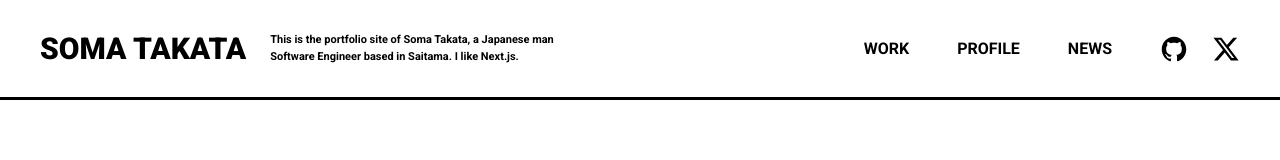
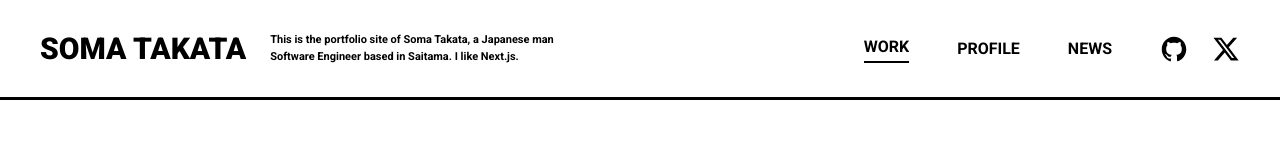
Before and after one commit to SomaTakata/shibayoko, a Next.js app: page /works in a window 1280 px wide. Shown: the top 160 px of the page. Built offline with nearby package versions, Linux system fonts and the light colour scheme.

Commit message:
Headerの編集

```diff
--- a/src/feature/layout/Header.tsx
+++ b/src/feature/layout/Header.tsx
@@ -1,6 +1,7 @@
 import Link from "next/link";
 import { FaXTwitter } from "react-icons/fa6";
 import { IoLogoGithub } from "react-icons/io";
+import { usePathname } from "next/navigation";
 
 // Propsの型定義
 type HeaderProps = {
@@ -8,6 +9,8 @@ type HeaderProps = {
 };
 
 const Header = ({ menuOpen }: HeaderProps) => {
+  const pathname = usePathname();
+  const isActive = (path: string) => pathname === path;
   return (
     <header
       className={`fixed inset-x-0 top-0 z-50 flex items-center border-b-2 border-black bg-white px-10 py-5 lg:border-b-[3px] lg:py-7 transition-all duration-500 ${
@@ -42,7 +45,9 @@ const Header = ({ menuOpen }: HeaderProps) => {
         <nav className="flex flex-col w-full duration-500 ease-in-out transition-all delay-300 items-center justify-center mt-10 text-lg font-bold">
           <Link
             href="/works"
-            className="border-y-2 border-black w-full py-3 px-2 flex justify-between items-center transition-all delay-500 hover:bg-gray-100"
+            className={`border-t-2 border-black w-full py-3 px-2 flex justify-between items-center transition-all delay-500 hover:bg-gray-100 ${
+              isActive("/works") ? "bg-gray-200" : ""
+            }`}
             aria-label="Works"
           >
             <span>作品一覧</span>
@@ -50,7 +55,9 @@ const Header = ({ menuOpen }: HeaderProps) => {
           </Link>
           <Link
             href="/profile"
-            className="border-b-2 border-black w-full py-3 px-2 flex justify-between items-center transition-all delay-700 hover:bg-gray-100"
+            className={`border-y-2 border-black w-full py-3 px-2 flex justify-between items-center transition-all delay-500 hover:bg-gray-100 ${
+              isActive("/profile") ? "bg-gray-200" : ""
+            }`}
             aria-label="Profile"
           >
             <span>プロフィール</span>
@@ -58,7 +65,9 @@ const Header = ({ menuOpen }: HeaderProps) => {
           </Link>
           <Link
             href="/news"
-            className="border-b-2 border-black w-full py-3 px-2 flex justify-between items-center transition-all delay-900 hover:bg-gray-100"
+            className={`border-b-2 border-black w-full py-3 px-2 flex justify-between items-center transition-all delay-500 hover:bg-gray-100 ${
+              isActive("/news") ? "bg-gray-200" : ""
+            }`}
             aria-label="News"
           >
             <span>お知らせ</span>
@@ -85,21 +94,27 @@ const Header = ({ menuOpen }: HeaderProps) => {
           <nav className="flex items-center gap-12 font-bold">
             <Link
               href="/works"
-              className="font-roboto hover:underline"
+              className={`font-roboto hover:underline ${
+                isActive("/works") ? "border-b-2 border-black pb-0.5" : ""
+              }`}
               aria-label="Works"
             >
               WORK
             </Link>
             <Link
               href="/profile"
-              className="font-roboto hover:underline"
+              className={`font-roboto hover:underline ${
+                isActive("/profile") ? "border-b-2 border-black pb-0.5" : ""
+              }`}
               aria-label="Profile"
             >
               PROFILE
             </Link>
             <Link
               href="/news"
-              className="font-roboto hover:underline"
+              className={`font-roboto hover:underline ${
+                isActive("/news") ? "border-b-2 border-black pb-0.5" : ""
+              }`}
               aria-label="News"
             >
               NEWS
```
